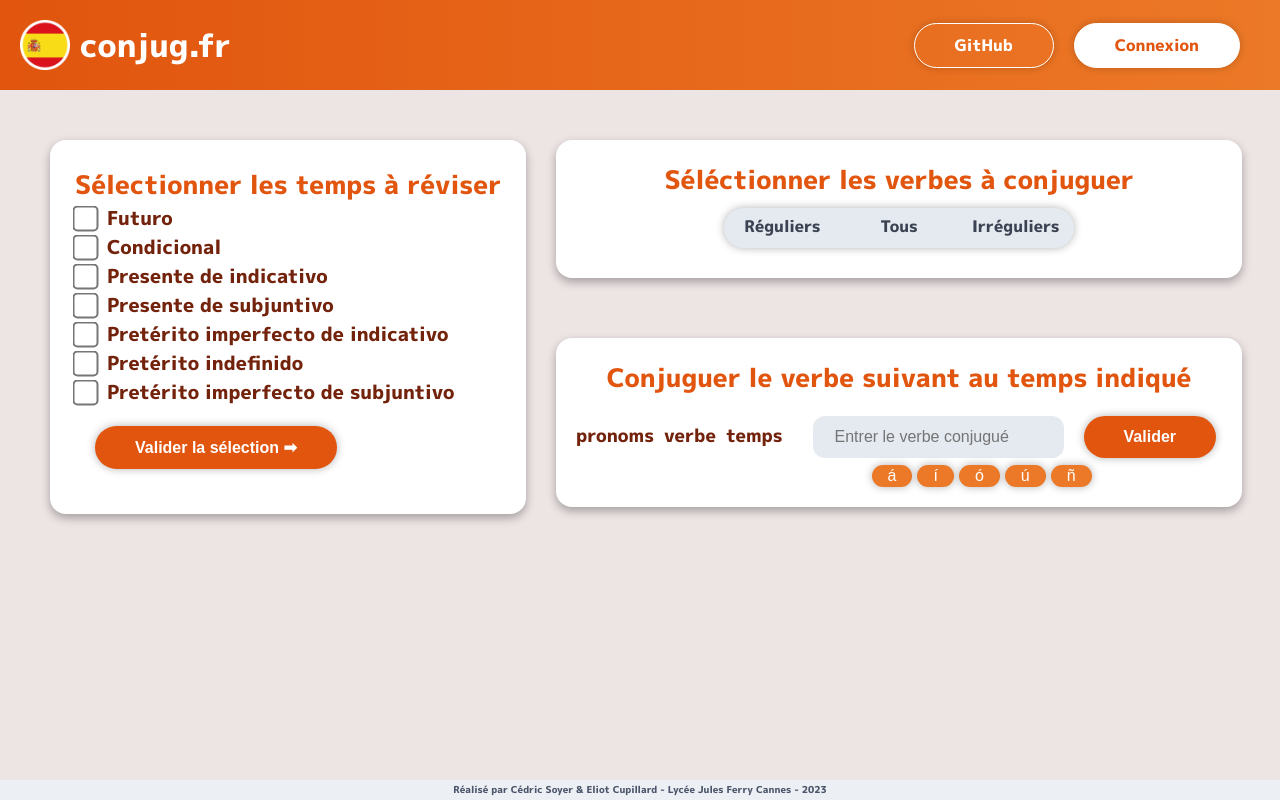
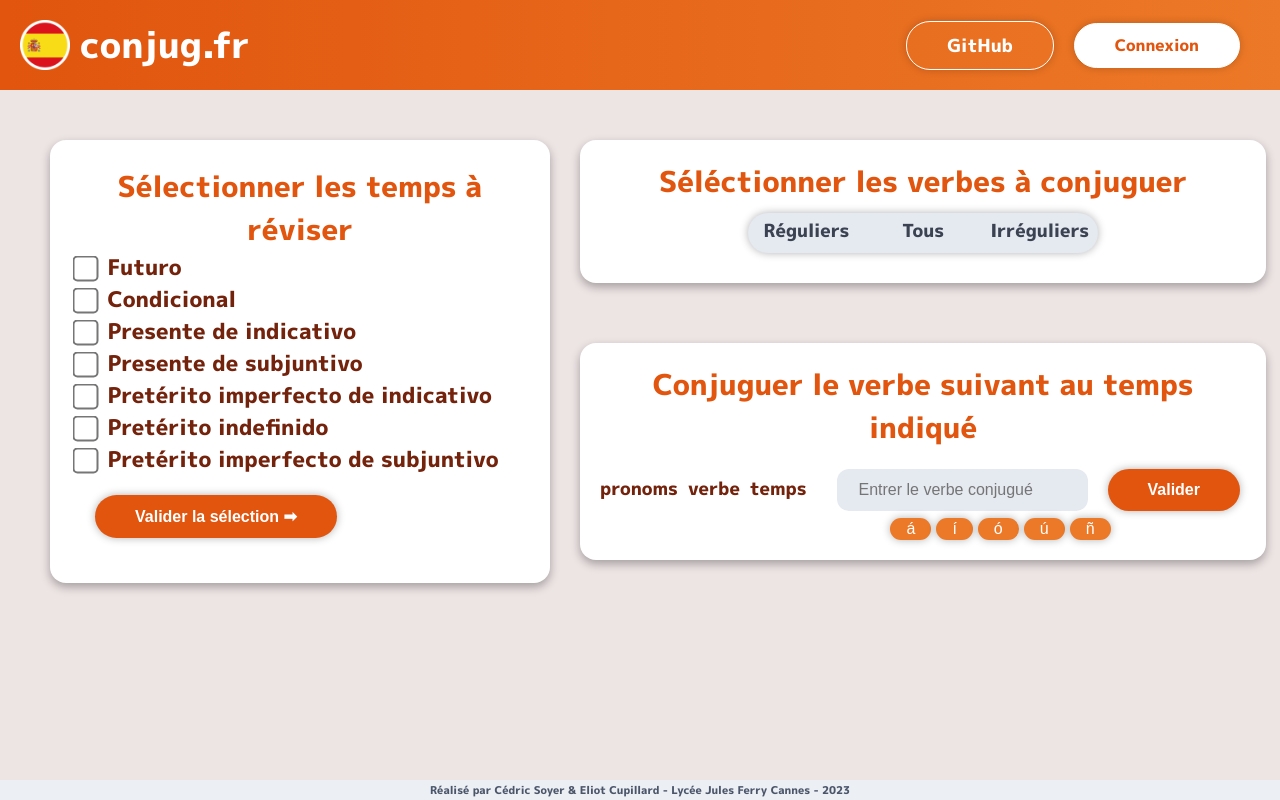
Before and after one commit to Tezay/conjug, a Flask app: page / in a window 1280 px wide. Run offline with Flask 3, Linux system fonts and the light colour scheme.

Commit message:
Update style.css

```diff
--- a/static/css/style.css
+++ b/static/css/style.css
@@ -1,5 +1,5 @@
 html {
-  font-size:16px;
+  font-size:18px;
 }
 body {
     margin: 0;
@@ -256,7 +256,7 @@ input[type="text"] {
   display: flex;
   justify-content: center;
   margin-top: 5px;
-  margin-left: 170px;
+  margin-left: 160px;
 }
 
 
```
